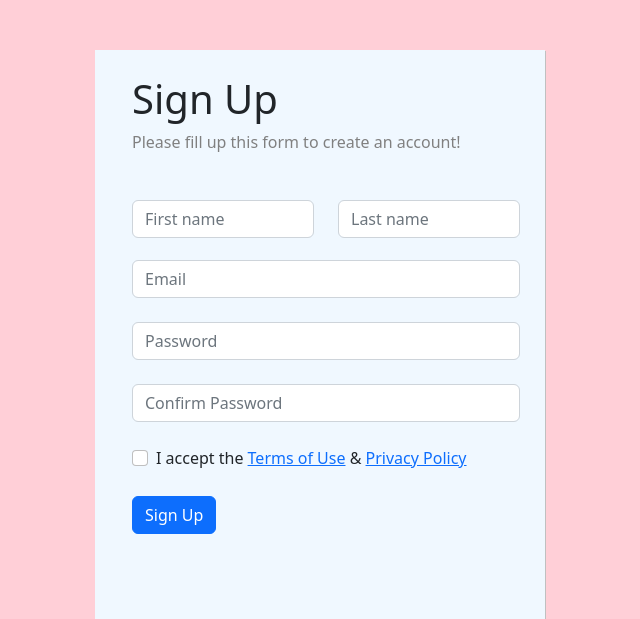
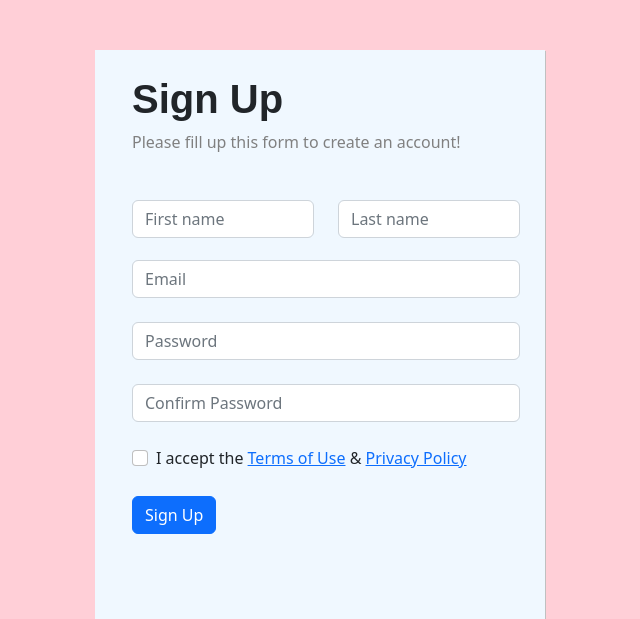
Before and after one commit to TomasPerminas/LESSONS, a PHP site: page / in a window 1280 px wide. Shown: the top 619 px of the page, without its empty margins (320-960 px from the left). Run offline with PHP 8.4, Linux system fonts and the light colour scheme.

Commit message:
Užduotis 3

```diff
--- a/3 pamoka/3 užduotis/main.css
+++ b/3 pamoka/3 užduotis/main.css
@@ -12,6 +12,8 @@ body {
 }
 
 h1 {
+    font-weight: bold;
+    font-family: Arial, Helvetica, sans-serif;
     padding: 25px;
     position: absolute;
 }
```
